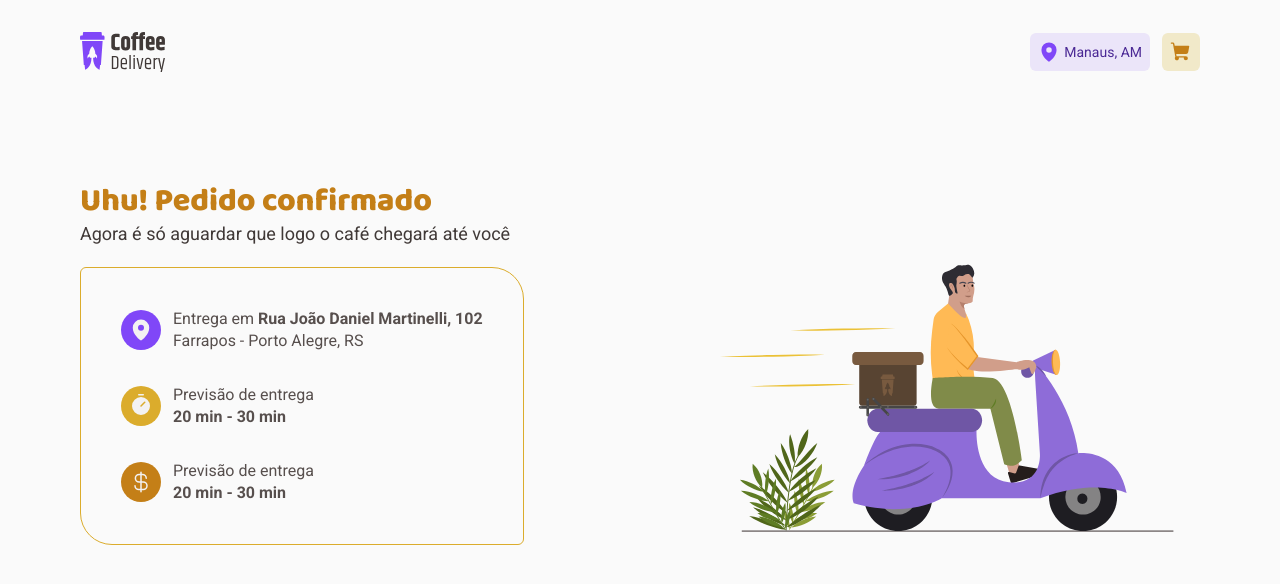
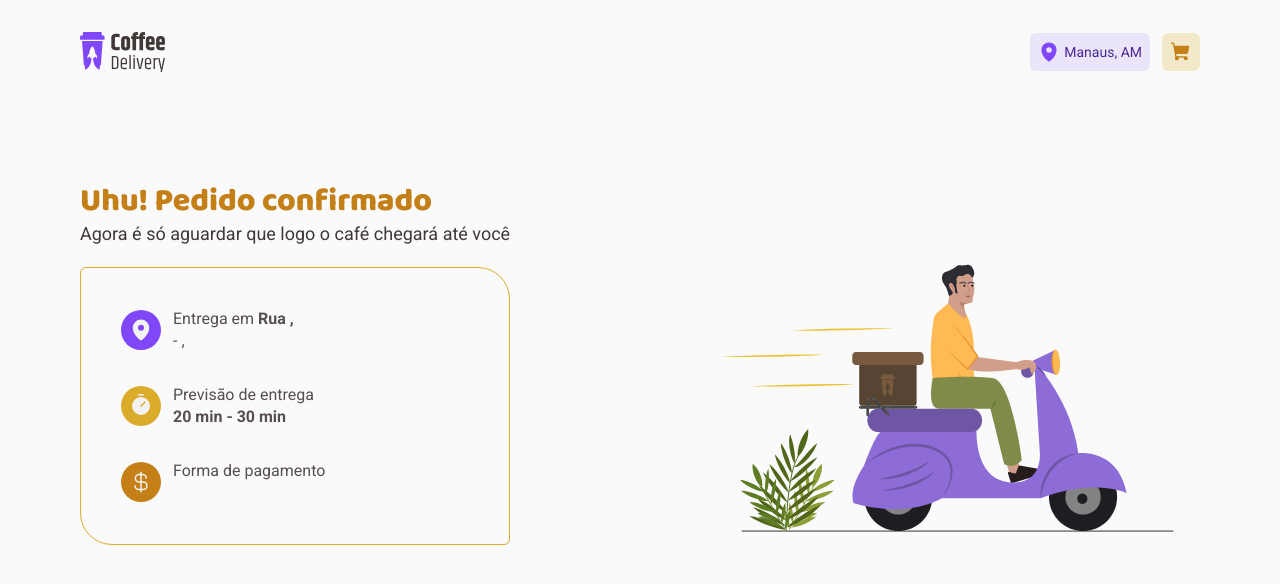
Before and after one commit to angelo-filho/coffe-delivery, a React (Vite) app: page /success in a window 1280 px wide. Shown: the top 584 px of the page. Built offline with nearby package versions, Linux system fonts and the light colour scheme.

Commit message:
feat: add dynamic values to success page

```diff
--- a/src/pages/Success.tsx
+++ b/src/pages/Success.tsx
@@ -1,6 +1,17 @@
 import { CurrencyDollar, MapPin, Timer } from "phosphor-react";
+import { useEffect } from "react";
+import { useSearchParams } from "react-router-dom";
 
 export function Success() {
+  const [searchParams] = useSearchParams();
+
+  const street = searchParams.get("street");
+  const number = searchParams.get("number");
+  const city = searchParams.get("city");
+  const state = searchParams.get("state");
+  const uf = searchParams.get("uf");
+  const paymentMethod = searchParams.get("paymentMethod");
+
   return (
     <main className="max-w-screen-xl mx-auto mt-20 px-4 pb-10 xl:px-0 flex flex-col xl:flex-row-reverse items-center xl:justify-between gap-10">
       <img
@@ -27,9 +38,9 @@ export function Success() {
             <span className="text-base-600">
               Entrega em{" "}
               <span className="font-bold ">
-                Rua João Daniel Martinelli, 102
+                Rua {street}, {number}
               </span>{" "}
-              <br /> Farrapos - Porto Alegre, RS
+              <br /> {city} - {state}, {uf}
             </span>
           </div>
 
@@ -54,9 +65,9 @@ export function Success() {
             </span>
 
             <span className="text-base-600">
-              Previsão de entrega
+              Forma de pagamento
               <br />
-              <span className="font-bold ">20 min - 30 min</span> <br />{" "}
+              <span className="font-bold ">{paymentMethod}</span> <br />
             </span>
           </div>
         </div>
```
